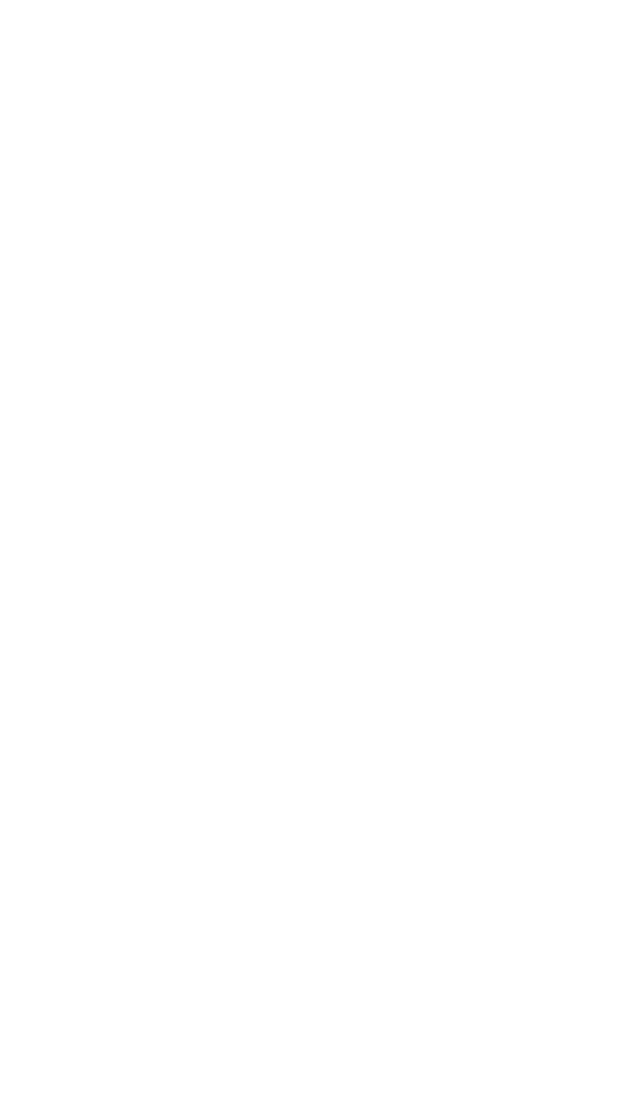
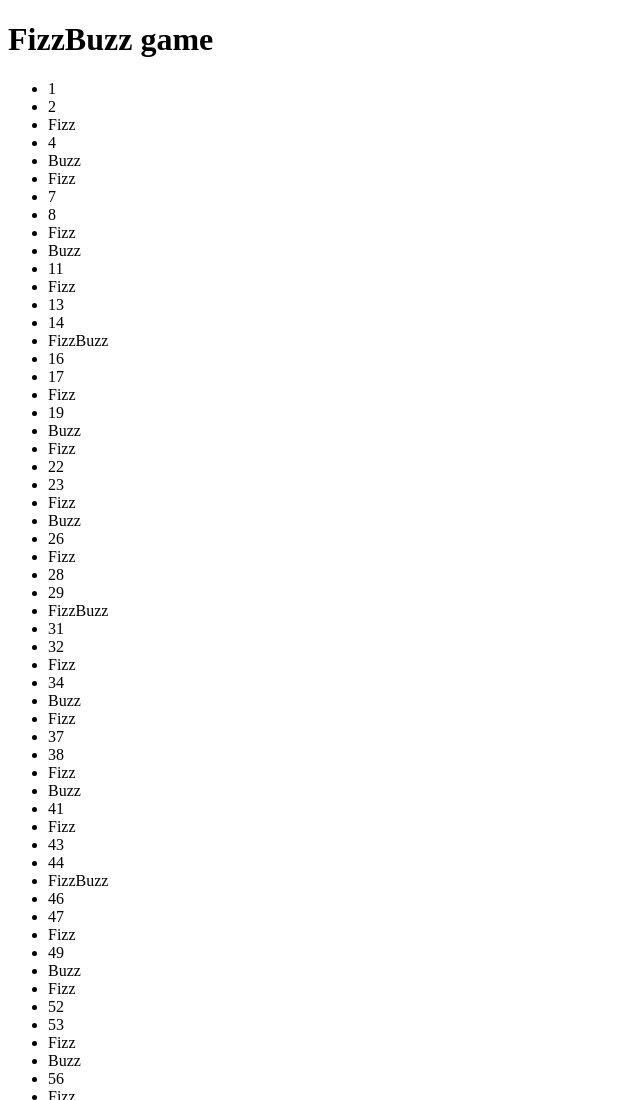
Before and after one commit to giuditta-marino/js-fizzbuzz, a plain HTML site: page index.html in a window 1280 px wide. Shown: the top 1100 px of the page, without its empty margins (0-640 px from the left). Before the commit the page ends 800 px from the top, so only its background shows below. Drawn offline with Linux system fonts and the light colour scheme.

Commit message:
Esercizio base terminato

```diff
--- a/assets/js/main.js
+++ b/assets/js/main.js
@@ -10,12 +10,16 @@ var fizzbuzz = "FizzBuzz";
 // SCORRO TUTTI I  NUMERI DA 1 A 100 E CONTROLLO SE I NUMERI SONO MULTIPLI DI 3 E 5(CONDIZIONE PIU' STRINGENTE), ALLORA STAMPO "FIZZBUZZ", SE SONO MULTIPLI DI 3 ALLORA STAMPO "FIZZ", SE SONO MULTIPLI DI 5, ALLORA STAMPO "BUZZ", ALTRIMENTI STAMPO I NUMERI PER COME SONO (i)
 for (var i = 1; i <= 100; i++) {
 if (!(i % 3) && !(i % 5)) {
+    document.getElementById('lista-numeri').innerHTML += "<li>" + fizzbuzz + "</li>";
     console.log(fizzbuzz);
   } else if (!(i % 3)) {
-      console.log(fizz);
+    document.getElementById('lista-numeri').innerHTML += "<li>" + fizz + "</li>";
+    console.log(fizz);
   } else if (!(i % 5)) {
+    document.getElementById('lista-numeri').innerHTML += "<li>" + buzz + "</li>";
     console.log(buzz);
   } else {
+    document.getElementById('lista-numeri').innerHTML += "<li>" + i + "</li>";
     console.log(i);
   }
 }
--- a/index.html
+++ b/index.html
@@ -7,7 +7,9 @@
     <title>FizzBuzz</title>
   </head>
   <body>
-
+    <h1>FizzBuzz game</h1>
+    <ul id="lista-numeri">
+    </ul>
     <script src="./assets/js/main.js" charset="utf-8"></script>
   </body>
 </html>
```
Also changed, not shown: assets/img/sky-cloud.jpg (added).
